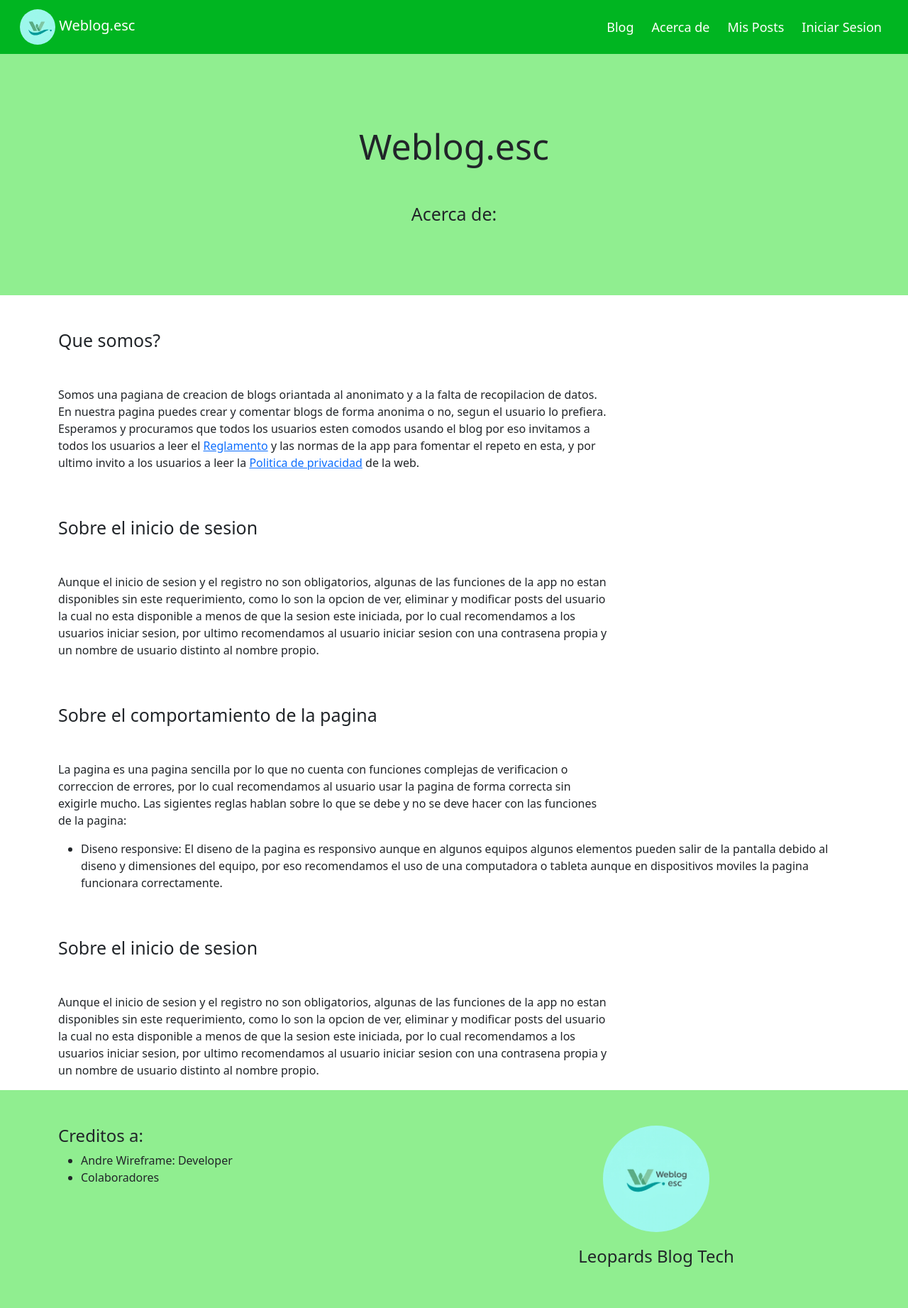
After one commit to Andre-Wireframe/weblog, a Django app: template proyecto-django/templates/about.html in a window 1280 px wide. The commit adds this page. Shown: the whole page at 71% size. Run offline with Django 5.2, Linux system fonts and the light colour scheme; the template is opened without the code that fills it, so the values that code supplies are empty; some libraries are stand-ins or nearby versions.

Commit message:
agregue funcionalidad

```diff
--- a/proyecto-django/blog/urls.py
+++ b/proyecto-django/blog/urls.py
@@ -6,6 +6,7 @@ urlpatterns = [
     path('', views.home, name='home'),
     path('crear_post', views.crear_post, name='crear_post'),
     path('mis_posts/<str:user>/', views.MisPosts, name='mis_posts'),
+    path('about/', views.about, name='about'),
 
     #Login y registro
     path('login/', views.login1, name='login'),
--- a/proyecto-django/blog/views.py
+++ b/proyecto-django/blog/views.py
@@ -72,6 +72,9 @@ def home(request):
     }
     return render(request, 'home.html', context)
 
+def about(request):
+    return render(request, 'about.html', {})
+
 def crear_post(request):
     form = PostForm()
     if request.method == 'POST':
--- a/proyecto-django/static/css/style.css
+++ b/proyecto-django/static/css/style.css
@@ -123,7 +123,7 @@ header {
 
 .postImagen {
     margin-bottom: 30px;
-    max-width: 400px;
+    max-width: 300px;
 }
 
 footer {
@@ -158,3 +158,7 @@ footer {
     border: solid 5px green;
     border-radius: 20px;
 }
+
+.about_p {
+    max-width: 70%;
+}
--- /dev/null
+++ b/proyecto-django/templates/about.html
@@ -0,0 +1,99 @@
+{% extends 'base.html' %}
+
+{% block titulo %} {% endblock %}
+
+{% block contenido %}
+
+<header>
+    <div class="container">
+        <div class="row">
+            <div class="col-12 m-auto">
+                <div class="weblog-hero">
+                    <h1 class="weblog-title">Weblog.esc</h1>
+                    <h2 class="weblog-subtitle">Acerca de:</h2>
+                </div>
+            </div>
+        </div>
+    </div>
+</header>
+
+<div class="container mt-5">
+    <div class="row">
+        <div class="col-12"><h2 class="weblog-subtitle">Que somos?</h2></div>
+    </div>
+    <div class="row">
+        <div class="col-12">
+            <p class="about_p">
+                Somos una pagiana de creacion de blogs oriantada al anonimato y a la falta de
+                recopilacion de datos. En nuestra pagina puedes crear y comentar blogs de forma
+                anonima o no, segun el usuario lo prefiera. Esperamos y procuramos que todos
+                los usuarios esten comodos usando el blog por eso invitamos a todos los usuarios a
+                leer el <a href="#">Reglamento</a> y las normas de la app para fomentar el repeto en esta,
+                y por ultimo invito a los usuarios a leer la <a href="#">Politica de privacidad</a> de la
+                web.
+            </p>
+        </div>
+    </div>
+</div>
+
+<div class="container mt-5">
+    <div class="row">
+        <div class="col-12"><h2 class="weblog-subtitle">Sobre el inicio de sesion</h2></div>
+    </div>
+    <div class="row">
+        <div class="col-12">
+            <p class="about_p">
+                Aunque el inicio de sesion y el registro no son obligatorios, algunas de las
+                funciones de la app no estan disponibles sin este requerimiento, como lo son
+                la opcion de ver, eliminar y modificar posts del usuario la cual no esta disponible
+                a menos de que la sesion este iniciada, por lo cual recomendamos a los usuarios
+                iniciar sesion, por ultimo recomendamos al usuario iniciar sesion con una
+                contrasena propia y un nombre de usuario distinto al nombre propio.
+            </p>
+        </div>
+    </div>
+</div>
+
+<div class="container mt-5">
+    <div class="row">
+        <div class="col-12"><h2 class="weblog-subtitle">Sobre el comportamiento de la pagina</h2></div>
+    </div>
+    <div class="row">
+        <div class="col-12">
+            <p class="about_p">
+                La pagina es una pagina sencilla por lo que no cuenta con funciones complejas de
+                verificacion o correccion de errores, por lo cual recomendamos al usuario
+                usar la pagina de forma correcta sin exigirle mucho. Las sigientes reglas hablan
+                sobre lo que se debe y no se deve hacer con las funciones de la pagina:
+                <ul>
+                    <li>
+                        Diseno responsive: El diseno de la pagina es responsivo aunque en algunos
+                        equipos algunos elementos pueden salir de la pantalla debido al diseno y
+                        dimensiones del equipo, por eso recomendamos el uso de una computadora
+                        o tableta aunque en dispositivos moviles la pagina funcionara correctamente.
+                    </li>
+                </ul>
+            </p>
+        </div>
+    </div>
+</div>
+
+<div class="container mt-5">
+    <div class="row">
+        <div class="col-12"><h2 class="weblog-subtitle">Sobre el inicio de sesion</h2></div>
+    </div>
+    <div class="row">
+        <div class="col-12">
+            <p class="about_p">
+                Aunque el inicio de sesion y el registro no son obligatorios, algunas de las
+                funciones de la app no estan disponibles sin este requerimiento, como lo son
+                la opcion de ver, eliminar y modificar posts del usuario la cual no esta disponible
+                a menos de que la sesion este iniciada, por lo cual recomendamos a los usuarios
+                iniciar sesion, por ultimo recomendamos al usuario iniciar sesion con una
+                contrasena propia y un nombre de usuario distinto al nombre propio.
+            </p>
+        </div>
+    </div>
+</div>
+
+{% endblock %}
--- a/proyecto-django/templates/base.html
+++ b/proyecto-django/templates/base.html
@@ -25,7 +25,7 @@
 
                 <ul class="nav navbar ms-auto" id="minav">
                     <li class="nav-item"><a href="{% url 'home' %}">Blog</a></li>
-                    <li class="nav-item"><a href="#">Acerca de</a></li>
+                    <li class="nav-item"><a href="{% url 'about' %}">Acerca de</a></li>
                     {% if user.is_authenticated %}
                         <li class="nav-item"><a href="{% url 'mis_posts' user.username %}">Mis Posts</a></li>
                         <li class="nav-item"><a href="{% url 'exit' %}">Cerrar Sesion</a></li>
--- a/proyecto-django/templates/home.html
+++ b/proyecto-django/templates/home.html
@@ -43,7 +43,7 @@
                 </div>
                 {% if p.imagen %}
 
-                    <div class="col-12 col-md-6"><img class="postImagen" src="{{ p.imagen }}"></div>
+                    <div class="col-12 col-md-6"><img class="postImagen" src="{{ p.imagen.url }}"></div>
 
                 {% else %}
 
```
Also changed, not shown: proyecto-django/templates/mis_posts.html (+13 -5 lines), proyecto-django/db.sqlite3.
